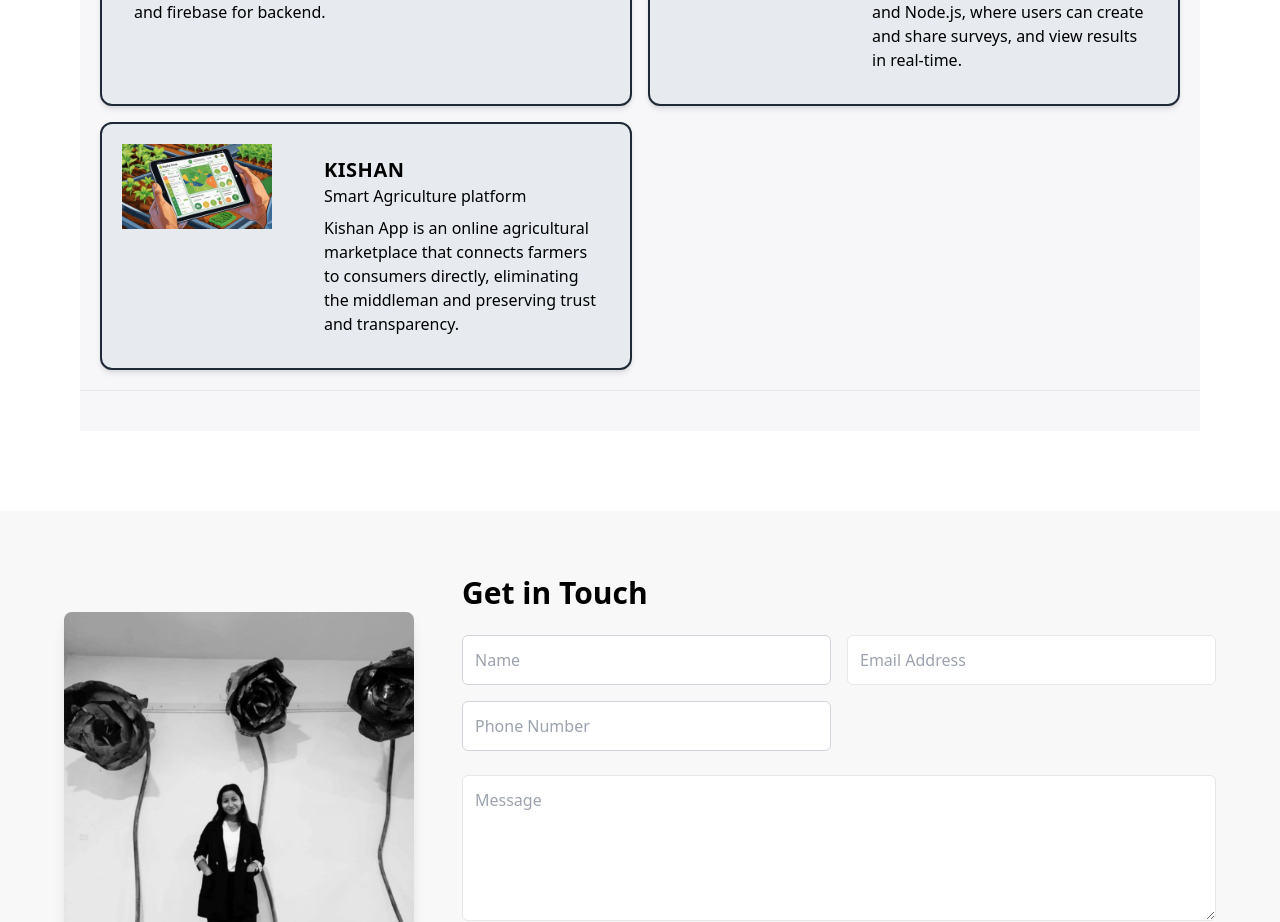
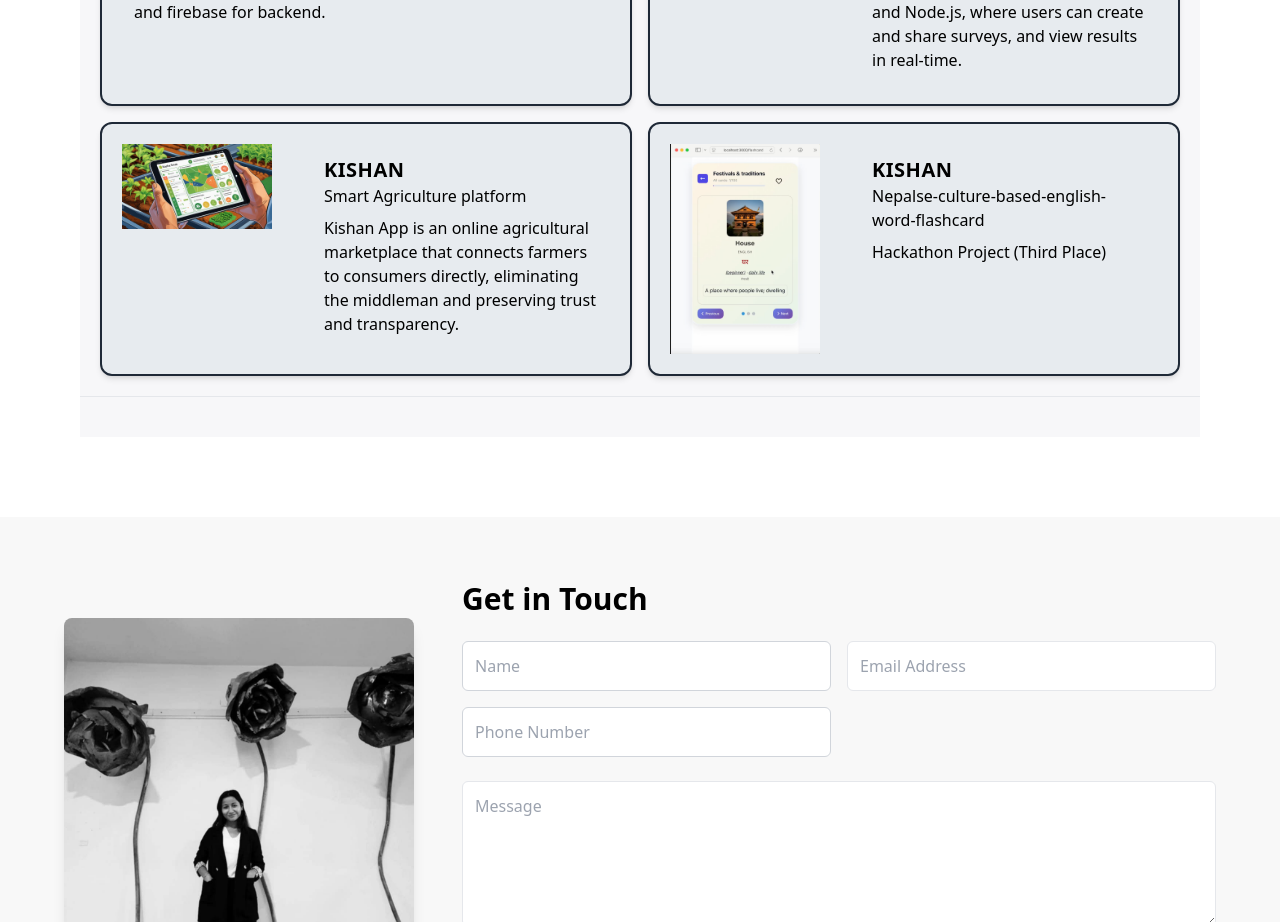
Before and after one commit to Pujakadayat/Puja-s-portfolio, a React (Vite) app in the folder frontend/: page /projects in a window 1280 px wide. Shown: the part 2342-3264 px from the top of the page. Built offline with nearby package versions, Linux system fonts and the light colour scheme.

Commit message:
hackathon

```diff
--- a/frontend/src/pages/Project.jsx
+++ b/frontend/src/pages/Project.jsx
@@ -4,6 +4,7 @@ import Project5 from '../assets/Project5.png'
 import Project4 from "../assets/Project4.avif"
 import Project3 from "../assets/Project3.png"
 import kishan from "../assets/kishan.jpg"
+import flashcard from "../assets/flashcard.png"
 function Project(){
     return (
         <>
@@ -115,6 +116,24 @@ Kishan App is an online agricultural marketplace that connects farmers to consum
 
 </div>
         </div>
+            <div className='max-w-md mx-auto bg-[#e7ebef] rounded-xl shadow-md overflow-hidden md:max-w-2xl hover:animate-pulse border-2 border-gray-800 hover:bg-[#d4bcc9] transition duration-300'>
+<div className='md:flex'>
+      <div className='md:shrink-0 p-5'>
+        <img src = {flashcard}  alt = "flashcard"  className= 'border-6 border-[#dfdfe1]' width = {150} height = {150}/>
+    </div>
+    <div className='p-8'>
+        <div className='uppercase tracking-wide text-xl to-indigo-500 font-semibold '>
+          Kishan
+        </div>
+        <a href='https://github.com/Pujakadayat/Nepalse-culture-based-english-word-flashcard'> Nepalse-culture-based-english-word-flashcard</a>
+        <p className='mt-2 text-black-500'>
+Hackathon Project (Third Place)
+        </p>
+    </div>
+
+
+</div>
+        </div>
 </div>
 
         <hr />
```
Also changed, not shown: frontend/src/assets/flashcard.png (added).
